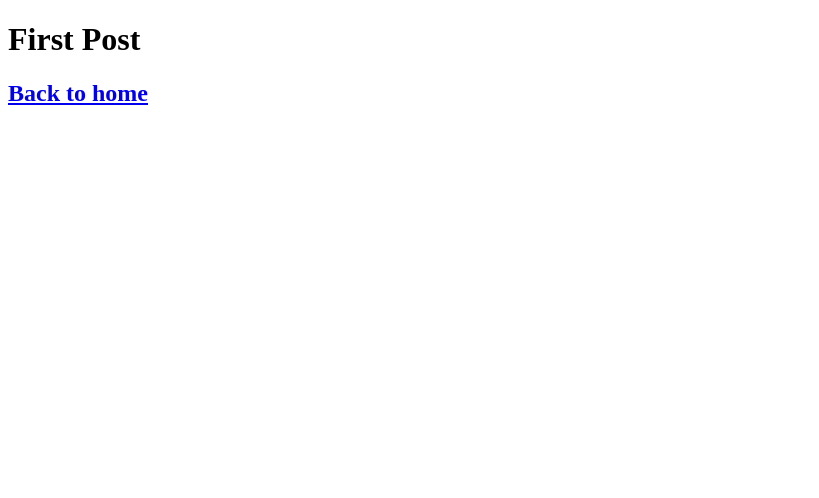
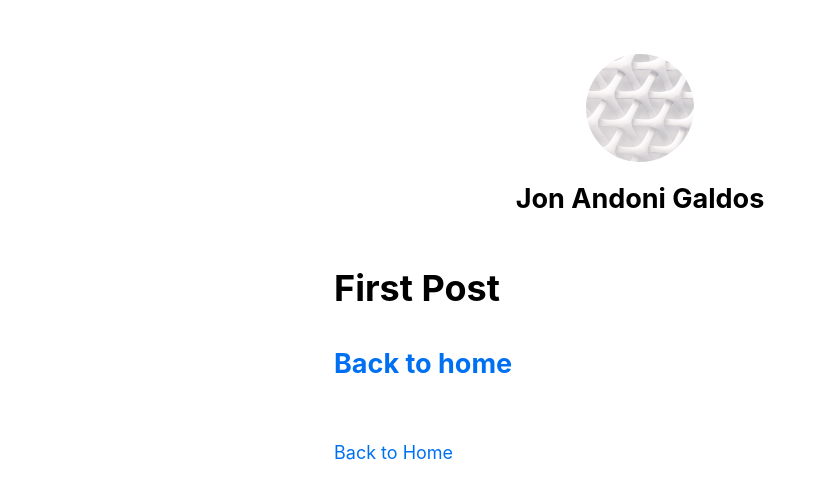
Before and after one commit to jonandonigv/Learning, a Next.js app in the folder Nextjs/CreateNextApp/nextjs-blog/: page /posts/first-post in a window 1280 px wide. Shown: the top 498 px of the page, without its empty margins (0-819 px from the left). Built offline with nearby package versions, Linux system fonts and the light colour scheme.

Commit message:
assets, metadata, and css

```diff
--- /dev/null
+++ b/Nextjs/CreateNextApp/nextjs-blog/components/layout.js
@@ -0,0 +1,65 @@
+import Head from "next/head";
+import Image from "next/image";
+import utilStyles from "../styles/utils.module.css";
+import Link from "next/link";
+import styles from "./layout.module.css";
+
+const name = "Jon Andoni Galdos";
+export const siteTitle = "Next.js Sample website";
+
+export default function Layout({ children, home }) {
+  return (
+    <div className={styles.container}>
+      <Head>
+        <link rel="icon" href="/favicon.ico" />
+        <meta
+          name="description"
+          content="Learn how to build  personal website using Next.js"
+        />
+        <meta
+          property="og:image"
+          content={`https://og-image.vercel.app/${encodeURI(
+            siteTitle
+          )}.png?theme=light&md=0&fontSize=75px&images=https%3A%2F%2Fassets.vercel.com%2Fimage%2Fupload%2Ffront%2Fassets%2Fdesign%2Fnextjs-black-logo.svg`}
+        />
+        <meta name="og:title" content={siteTitle} />
+        <meta name="twitter:card" content="summary_large_image" />
+      </Head>
+      <header className={styles.header}>
+        {home ? (
+          <>
+            <Image
+              priority
+              src="/images/profile.jpg"
+              className={utilStyles.borderCircle}
+              height={144}
+              width={144}
+              alt=""
+            />
+            <h1 className={utilStyles.heading2Xl}>{name}</h1>
+          </>
+        ) : (
+          <>
+            <Link href="/">
+              <Image
+                priority
+                src="/images/profile.jpg"
+                className={utilStyles.borderCircle}
+                height={108}
+                width={108}
+                alt=""
+              />
+            </Link>
+            <h2 className={utilStyles.headingLg}>
+              <Link href="/" className={utilStyles.colorInherit}>
+                {name}
+              </Link>
+            </h2>
+          </>
+        )}
+      </header>
+      <main>{children}</main>
+      {!home && (<div className={styles.backToHome}><Link href="/">Back to Home</Link></div>)}
+    </div>
+  );
+}
--- /dev/null
+++ b/Nextjs/CreateNextApp/nextjs-blog/components/layout.module.css
@@ -0,0 +1,15 @@
+.container {
+    max-width: 36rem;
+    padding: 0 1rem;
+    margin: 3rem auto 6rem;
+}
+
+.header {
+    display: flex;
+    flex-direction: column;
+    align-items: center;
+}
+
+.backToHome {
+    margin: 3rem 0 0;
+}
--- /dev/null
+++ b/Nextjs/CreateNextApp/nextjs-blog/pages/_app.js
@@ -0,0 +1,5 @@
+import '../styles/globals.css';
+
+export default function App({Component, pageProps}) {
+    return <Component {...pageProps}/>
+}
--- a/Nextjs/CreateNextApp/nextjs-blog/pages/posts/first-post.js
+++ b/Nextjs/CreateNextApp/nextjs-blog/pages/posts/first-post.js
@@ -1,12 +1,35 @@
 import Link from "next/link";
+import Image from "next/image";
+import Head from "next/head";
+import Script from "next/script";
+import Layout from "../../components/layout";
+
+const YourComponent = () => {
+  <Image src="/images/profile.jpg" height={144} width={144} alt="Your Name" />;
+};
 
 export default function FirstPost() {
   return (
     <>
+      <Layout>
+        <Head>
+          <title>First Post</title>
+          {/* <script src="https://connect.facebook.net/en_US/sdk.js"></script>  */}
+        </Head>
+        <Script
+          src="https://connect.facebook.net/en_US/sdk.js"
+          strategy="lazyOnload"
+          onLoad={() => {
+            console.log(
+              "Script loaded correctly, window.FB has been populated"
+            );
+          }}
+        />
         <h1>First Post</h1>
         <h2>
           <Link href="/">Back to home</Link>
         </h2>
+      </Layout>
     </>
-    )
+  );
 }
--- a/Nextjs/CreateNextApp/nextjs-blog/styles/globals.css
+++ b/Nextjs/CreateNextApp/nextjs-blog/styles/globals.css
@@ -2,37 +2,26 @@
 body {
   padding: 0;
   margin: 0;
-  font-family: Inter, -apple-system, BlinkMacSystemFont, Segoe UI, Roboto,
-    Oxygen, Ubuntu, Cantarell, Fira Sans, Droid Sans, Helvetica Neue, sans-serif;
-}
-
-a {
-  color: inherit;
-  text-decoration: none;
+  font-family: -apple-system, BlinkMacSystemFont, Segoe UI, Roboto, Oxygen, Ubuntu,
+    Cantarell, Fira Sans, Droid Sans, Helvetica Neue, sans-serif;
+  line-height: 1.6;
+  font-size: 18px;
 }
 
 * {
   box-sizing: border-box;
 }
 
+a {
+  color: #0070f3;
+  text-decoration: none;
+}
+
+a:hover {
+  text-decoration: underline;
+}
+
 img {
   max-width: 100%;
-  height: auto;
+  display: block;
 }
-
-h1,
-h2,
-p,
-ul {
-  margin: 0;
-}
-
-ul {
-  padding: 0;
-  list-style: none;
-}
-
-button {
-  padding: 0.5rem 1rem;
-  font-weight: bold;
-}
--- /dev/null
+++ b/Nextjs/CreateNextApp/nextjs-blog/styles/utils.module.css
@@ -0,0 +1,52 @@
+.heading2X1 {
+    font-size: 2.5rem;
+    line-height: 1.2;
+    font-weight: 800;
+    letter-spacing: -0.5rem;
+    margin: 1rem 0;
+}
+
+.headingX1 {
+    font-size: 2rem;
+    line-height: 1.3;
+    font-weight: 800;
+    letter-spacing: -0.5rem;
+    margin: 1rem 0;
+}
+
+.headingLg {
+    font-size: 1.5rem;
+    line-height: 1.4;
+    margin: 1rem 0;
+}
+
+.headingMd {
+    font-size: 1.2rem;
+    line-height: 1.5;
+}
+
+.borderCircle {
+    border-radius: 9999px;
+}
+
+.colorInherit {
+    color: inherit;
+}
+
+.padding1px {
+    padding-top: 1px;
+}
+
+.list {
+    list-style: none;
+    padding: 0;
+    margin: 0;
+}
+
+.listItem {
+    margin: 0 0 1.25rem;
+}
+
+.lightText {
+    color: #666;
+}
```
Also changed, not shown: Nextjs/CreateNextApp/nextjs-blog/pages/index.js (+15 -109 lines), Nextjs/CreateNextApp/nextjs-blog/public/images/profile.jpg (added). Lines whose indentation alone changed are shown as unchanged.
